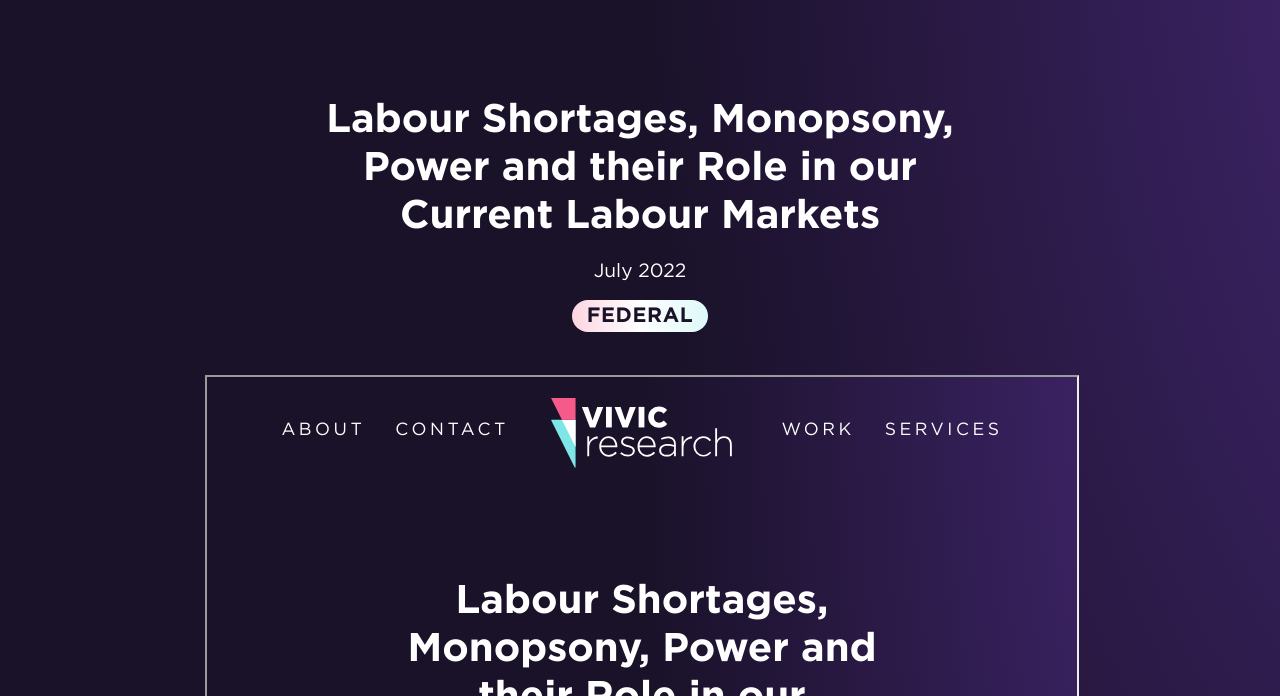
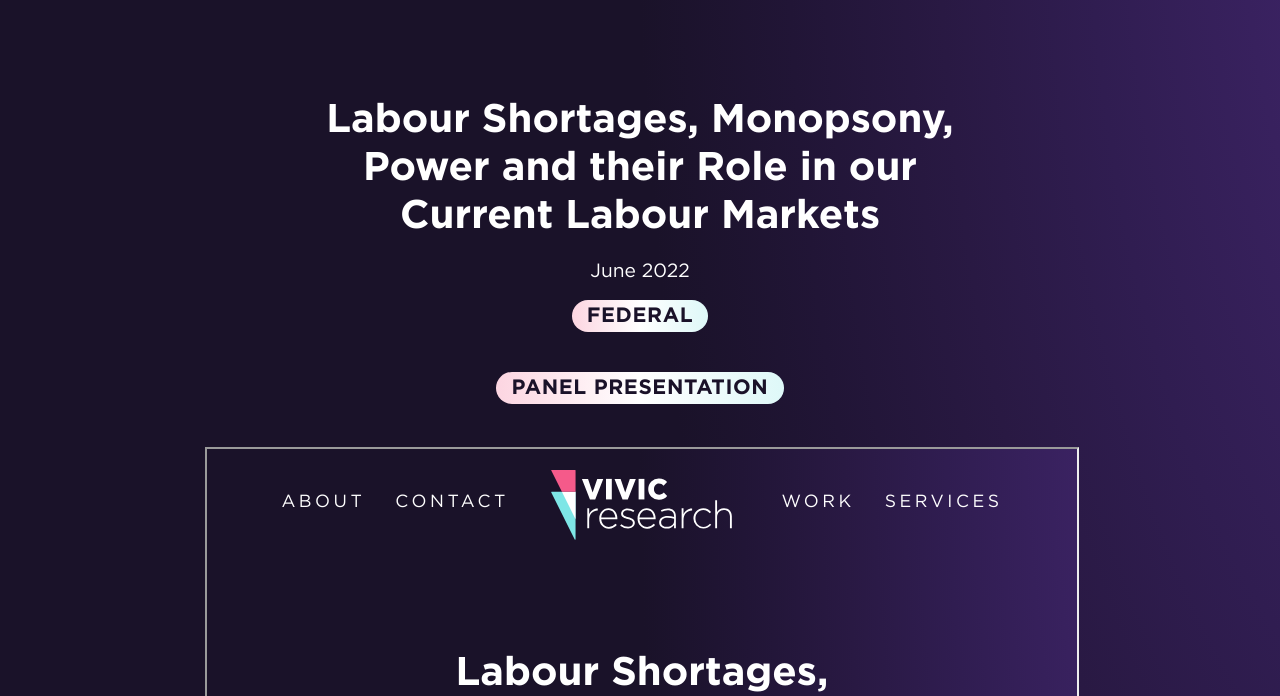
Before and after one commit to GoodbyteCo/Vivic-Website, an Astro site: page /work/labour-shortages-monopsony-power-and-their-role-in-our-current-labour-markets in a window 1280 px wide. Shown: the part 104-800 px from the top of the page. Built offline with nearby package versions, Linux system fonts and the light colour scheme; Astro itself is replaced by a stand-in of ours.

Commit message:
Update labour-shortages-monopsony-power-and-their-role-in-our-current-labour-markets.md

```diff
--- a/src/pages/work/labour-shortages-monopsony-power-and-their-role-in-our-current-labour-markets.md
+++ b/src/pages/work/labour-shortages-monopsony-power-and-their-role-in-our-current-labour-markets.md
@@ -1,9 +1,10 @@
 ---
 title: "Labour Shortages, Monopsony, Power and their Role in our Current Labour Markets"
 pdf: "/PDFS/CEA-presentation-monopsony.pdf"
-date: "2022-07"
+date: "2022-06"
 topic: "Federal"
+type: "Panel Presentation"
 externalLink: False
 layout: ../../layouts/PDFViewer.astro
 ---
-At the 2022 Canadian Economics Association, Vivic's Robin Shaban presented on the role of labour market monopsony in our current labour shortage and the importance of competitive labour markets in supporting current social programs, like the Canada Child Benefit.
+Vivic Research presented at the 2022 Canadian Economics Association on the role of labour market monopsony in our current labour shortage and the importance of competitive labour markets in supporting current social programs, like the Canada Child Benefit. To address labour market power through competition law and policy, a deeper understanding of the specific behaviours that enable firms to undermine competition in labour markets, and a broader definition of abuse of dominance that encompasses exercises of market power, are needed.
```
